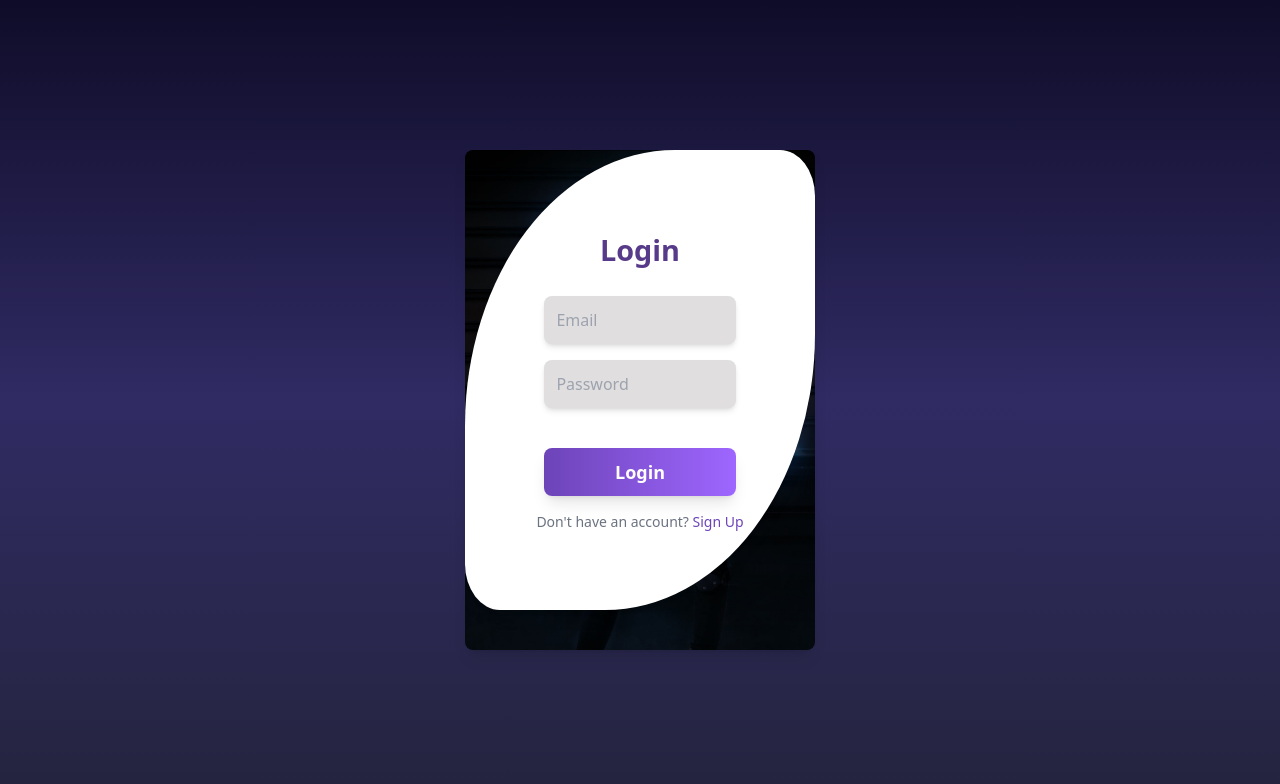
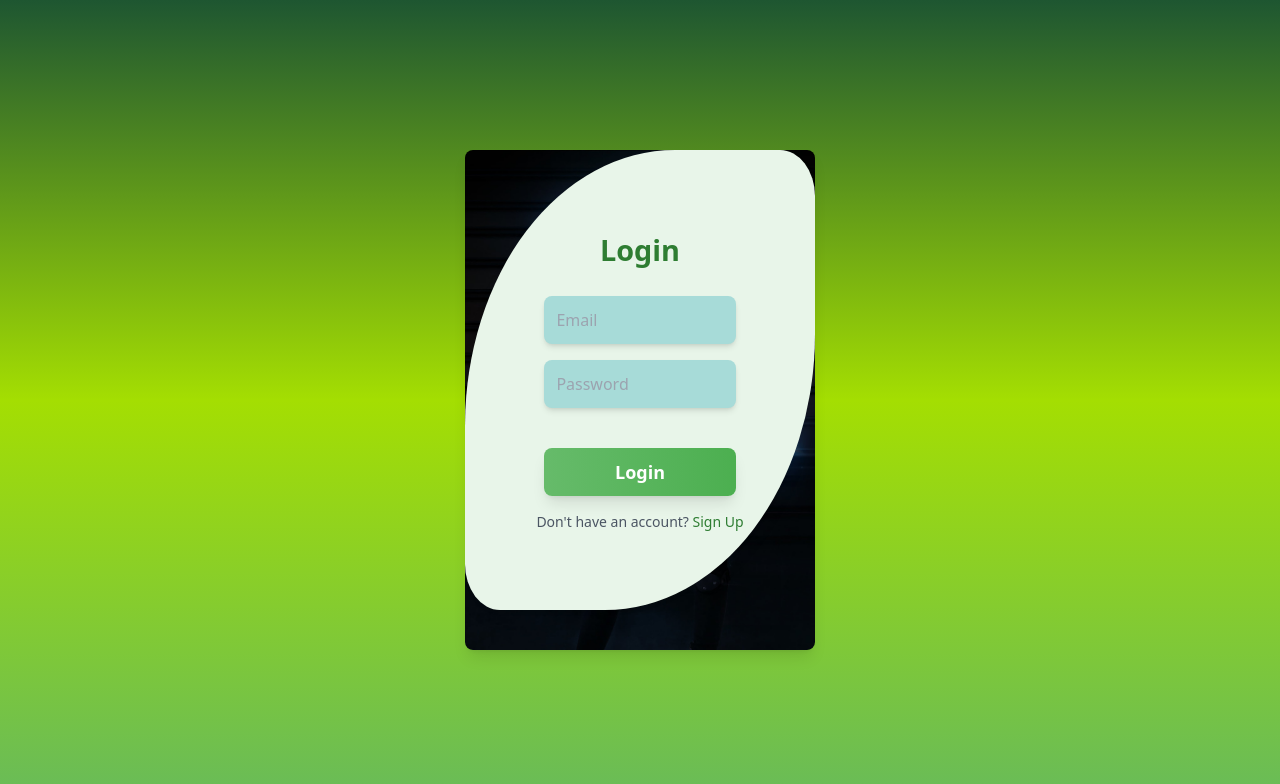
Before and after one commit to irsanwoy/pwl_kelompok4-tgsTailwind-, a website: page src/login.html in a window 1280 px wide. Drawn offline with Linux system fonts and the light colour scheme.

Commit message:
mengubah warna

```diff
--- a/src/login.html
+++ b/src/login.html
@@ -6,29 +6,21 @@
   <title>Login</title>
   <link href="./output.css" rel="stylesheet">
 </head>
-<body class="flex items-center justify-center min-h-screen font-sans bg-gradient-to-b from-[#0f0c29] via-[#302b63] to-[#24243e]">
+<body class="flex items-center justify-center min-h-screen font-sans bg-gradient-to-b from-[#1e5631] via-[#a4de02] to-[#68bb59]">
   <div class="main w-[350px] h-[500px] bg-cover bg-center rounded-lg shadow-lg overflow-hidden fade-in-scale" style="background-image: url('1.jpg');">
-    <div class="login bg-white rounded-[60%_10%] shadow-lg h-[460px] flex flex-col items-center justify-center">
+    <div class="login bg-[#E8F5E9] rounded-[60%_10%] shadow-lg h-[460px] flex flex-col items-center justify-center">
       <form class="text-center px-4">
-        <h2 class="text-[#573b8a] text-[1.8em] font-bold mb-6">Login</h2>
-        <input type="email" name="email" placeholder="Email" required class="block w-[75%] mx-auto my-4 p-3 bg-[#e0dede] rounded-lg shadow-md focus:outline-none focus:ring-2 focus:ring-[#573b8a]">
-        <input type="password" name="pswd" placeholder="Password" required class="block w-[75%] mx-auto my-4 p-3 bg-[#e0dede] rounded-lg shadow-md focus:outline-none focus:ring-2 focus:ring-[#573b8a]">
-        <button class="w-[75%] h-12 mx-auto mt-6 text-lg font-semibold text-white bg-gradient-to-r from-[#6d44b8] to-[#9e66ff] rounded-lg shadow-lg hover:from-[#7f52c7] hover:to-[#b37dff] transition-all duration-300 ease-in-out transform hover:scale-105">
+        <h2 class="text-[#2E7D32] text-[1.8em] font-bold mb-6">Login</h2>
+        <input type="email" name="email" placeholder="Email" required class="block w-[75%] mx-auto my-4 p-3 bg-[#A7DBD8] rounded-lg shadow-md focus:outline-none focus:ring-2 focus:ring-[#4CAF50]">
+        <input type="password" name="pswd" placeholder="Password" required class="block w-[75%] mx-auto my-4 p-3 bg-[#A7DBD8] rounded-lg shadow-md focus:outline-none focus:ring-2 focus:ring-[#4CAF50]">
+        <button class="w-[75%] h-12 mx-auto mt-6 text-lg font-semibold text-white bg-gradient-to-r from-[#66BB6A] to-[#4CAF50] rounded-lg shadow-lg hover:from-[#4CAF50] hover:to-[#388E3C] transition-all duration-300 ease-in-out transform hover:scale-105">
           Login
         </button>
-        <p class="mt-4 text-sm text-gray-500">Don't have an account? <a href="register.html" class="text-[#6d44b8] hover:underline">Sign Up</a></p>
+        <p class="mt-4 text-sm text-gray-600">Don't have an account? <a href="register.html" class="text-[#2E7D32] hover:underline">Sign Up</a></p>
       </form>
     </div>
   </div>
 
-  <script src="script.js">
-    // document.querySelector('a[href="register.html"]').addEventListener('click', function (e) {
-    //   e.preventDefault();
-    //   document.querySelector('.login').classList.add('fade-out-scale');
-    //   setTimeout(() => {
-    //     window.location.href = 'register.html';
-    //   }, 500); // Waktu sesuai durasi animasi
-    // });
-  </script>
+  <script src="script.js"></script>
 </body>
 </html>
```
Also changed, not shown: src/register.html (+8 -16 lines), src/output.css.
